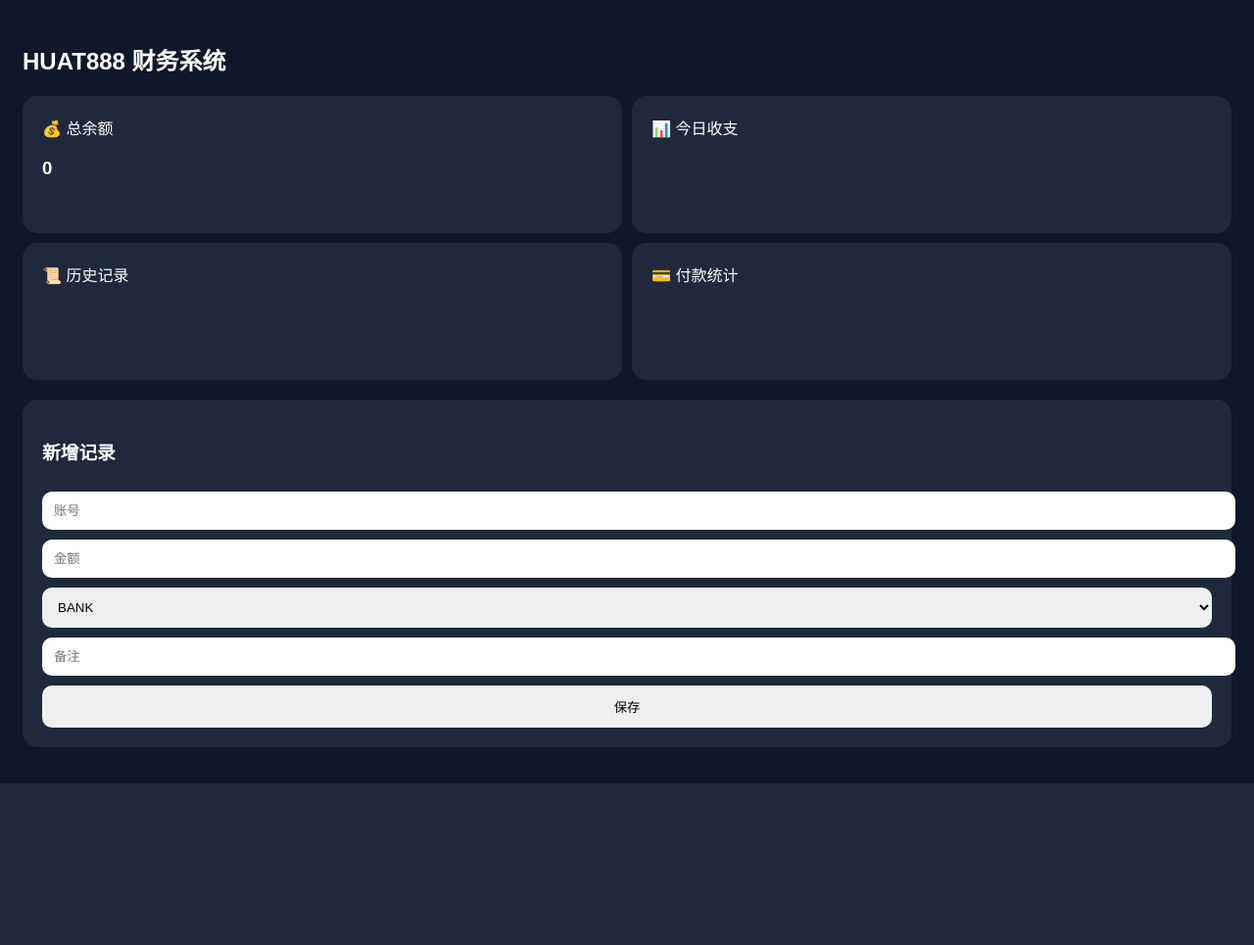
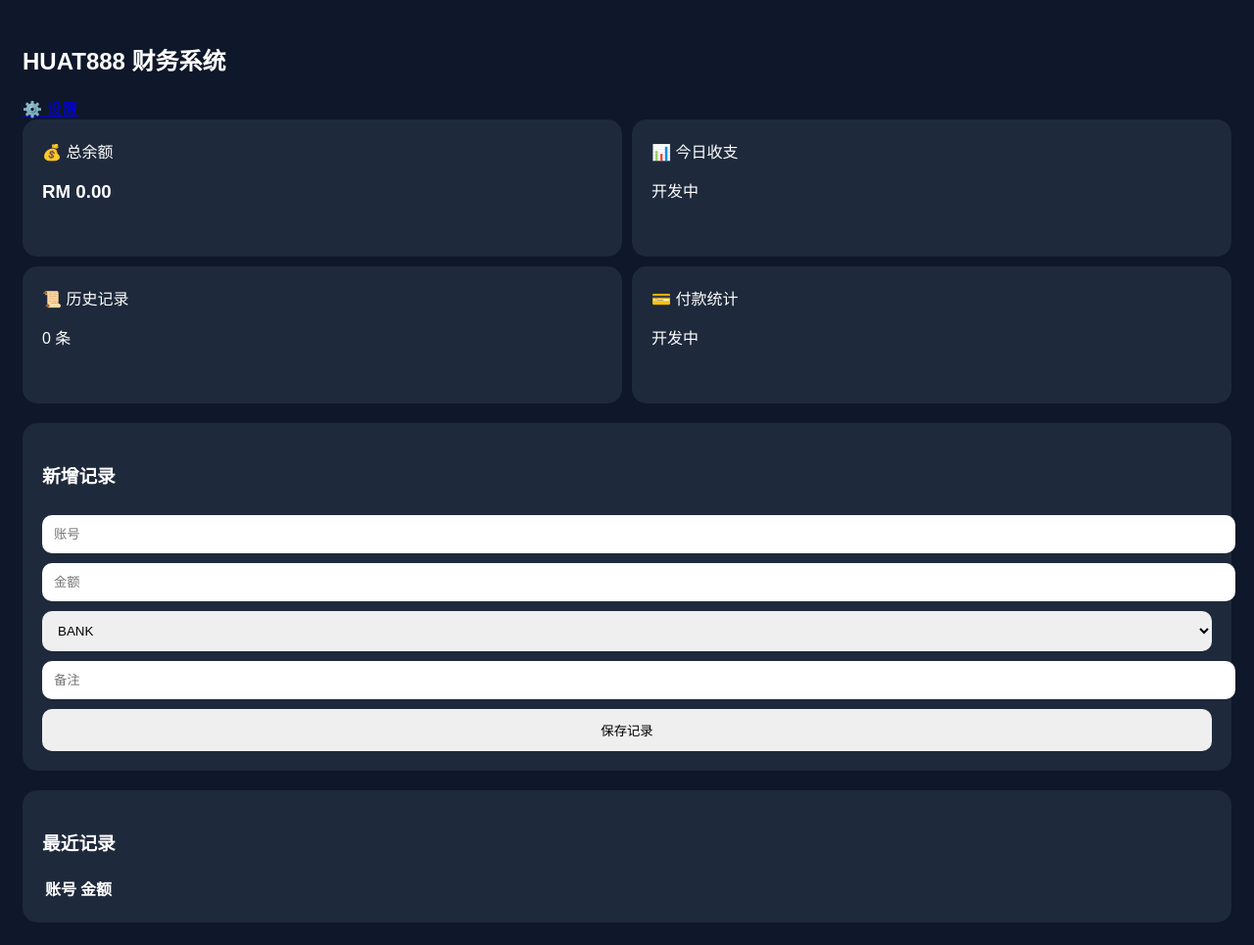
Before and after one commit to cyi072907-cpu/finance-systemi, a Flask app: page / in a window 1280 px wide. Shown: the whole page at 98% size. Before the commit the page ends 800 px from the top, so only its background shows below. Run offline with Flask 3, Linux system fonts and the light colour scheme; the visitor is signed in with stand-in values (Sample User, id 1); data that the repository does not hold is empty.

Commit message:
更新 dashboard.html

```diff
--- a/templates/dashboard.html
+++ b/templates/dashboard.html
@@ -6,25 +6,31 @@
 </head>
 <body>
 
+<div class="top-bar">
     <h2>HUAT888 财务系统</h2>
+    <a href="/settings">⚙️ 设置</a>
+</div>
 
 <div class="grid">
 
     <div class="box">
-💰 总余额
-<h3>{{ balance }}</h3>
+        <div class="title">💰 总余额</div>
+        <h3>RM {{ "%.2f"|format(balance) }}</h3>
     </div>
 
     <div class="box">
-📊 今日收支
+        <div class="title">📊 今日收支</div>
+        <p>开发中</p>
     </div>
 
     <div class="box">
-📜 历史记录
+        <div class="title">📜 历史记录</div>
+        <p>{{ records|length }} 条</p>
     </div>
 
     <div class="box">
-💳 付款统计
+        <div class="title">💳 付款统计</div>
+        <p>开发中</p>
     </div>
 
 </div>
@@ -46,12 +52,10 @@ placeholder="金额"
 required>
 
 <select name="payment_method">
-
 <option>BANK</option>
 <option>TNG</option>
 <option>CASH</option>
 <option>A</option>
-
 </select>
 
 <input
@@ -59,12 +63,36 @@ name="remark"
 placeholder="备注">
 
 <button type="submit">
-保存
+保存记录
 </button>
 
 </form>
 
 </div>
 
+<div class="card">
+
+<h3>最近记录</h3>
+
+<table>
+
+<tr>
+<th>账号</th>
+<th>金额</th>
+</tr>
+
+{% for row in records %}
+
+<tr>
+<td>{{ row.account }}</td>
+<td>{{ row.amount }}</td>
+</tr>
+
+{% endfor %}
+
+</table>
+
+</div>
+
 </body>
 </html>
```
Lines whose indentation alone changed are shown as unchanged.
